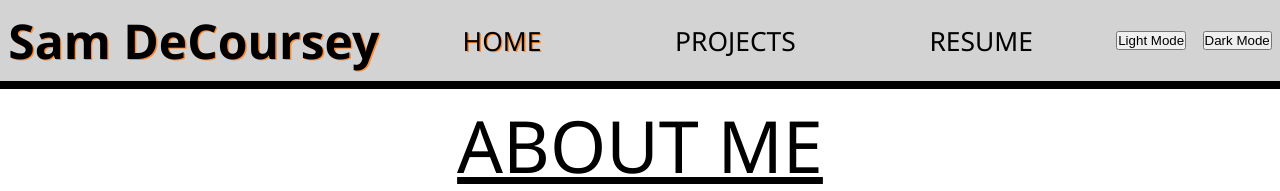
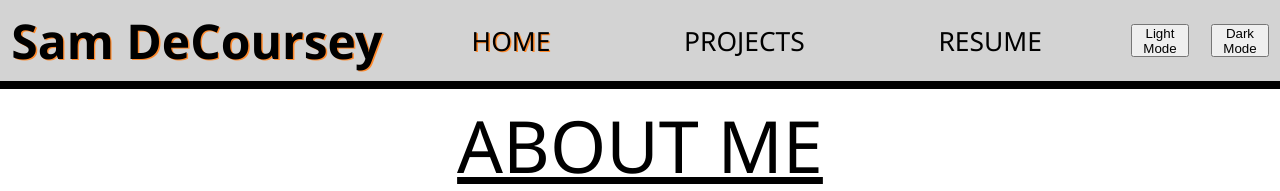
Before and after one commit to SamDecoursey/SamDeCoursey.github.io, a plain HTML site: page index.html in a window 1280 px wide. Shown: the top 191 px of the page. Drawn offline with Linux system fonts and the light colour scheme.

Commit message:
Update global.css

```diff
--- a/global.css
+++ b/global.css
@@ -86,6 +86,11 @@
     filter: dropshadow(color=#000000, offx=2, offy=2);
 }
 
+.Navbar-display {
+    height: 4.2vh;
+    width: 4.5vw;
+}
+
 .Home {
     font-family:'Segoe UI', sans-serif;
     padding-top: 12vh;
```
